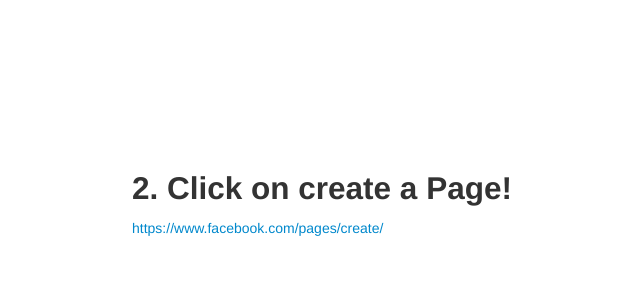
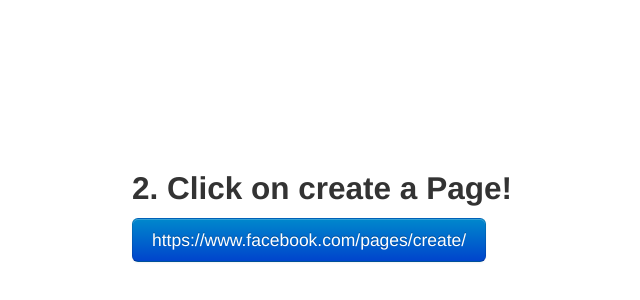
Before and after one commit to codeforamerica/bizfriendly-api, a plain HTML site: page facebook_instructions.html in a window 1280 px wide. Shown: the part 1042-1342 px from the top of the page, without its empty margins (38-678 px from the left). Drawn offline with nearby package versions, Linux system fonts and the light colour scheme.

Commit message:
Working on fb login.

```diff
--- a/facebook_instructions.html
+++ b/facebook_instructions.html
@@ -89,7 +89,7 @@
         </section>
         <section id="link2">
             <h2>2. Click on create a Page!</h2>
-            <a id="fb_pages">https://www.facebook.com/pages/create/</a>
+            <a id="fb_pages" class="btn btn-primary btn-large">https://www.facebook.com/pages/create/</a>
        </section>
         <section id="link3">
             <h2>3. Do the page thing</h2>
@@ -106,6 +106,7 @@
         <script>window.jQuery || document.write('<script src="js/vendor/jquery-1.9.1.min.js"><\/script>')</script>
 
         <script src="js/vendor/bootstrap.min.js"></script>
+        <script src="js/vendor/jquery.popupwindow.js"></script>
 
         <script src="js/main.js"></script>
     </body>
```
